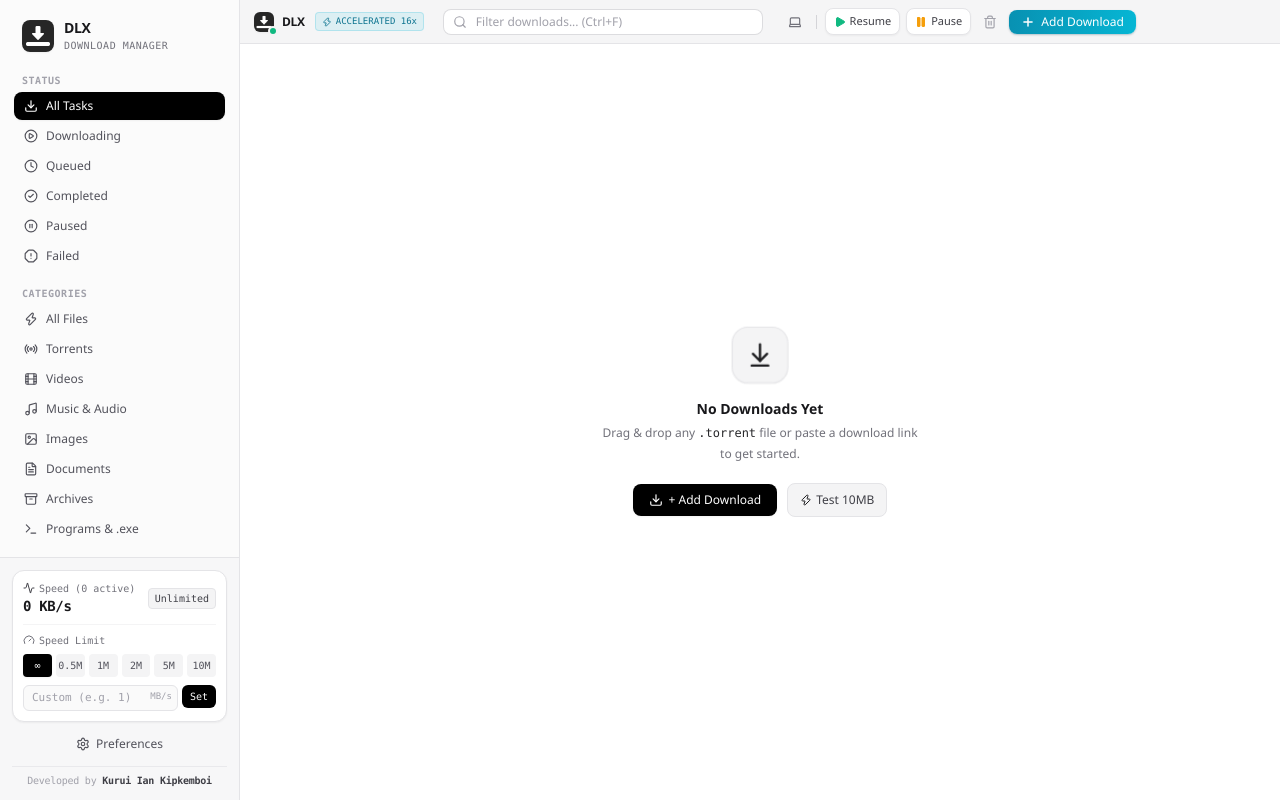
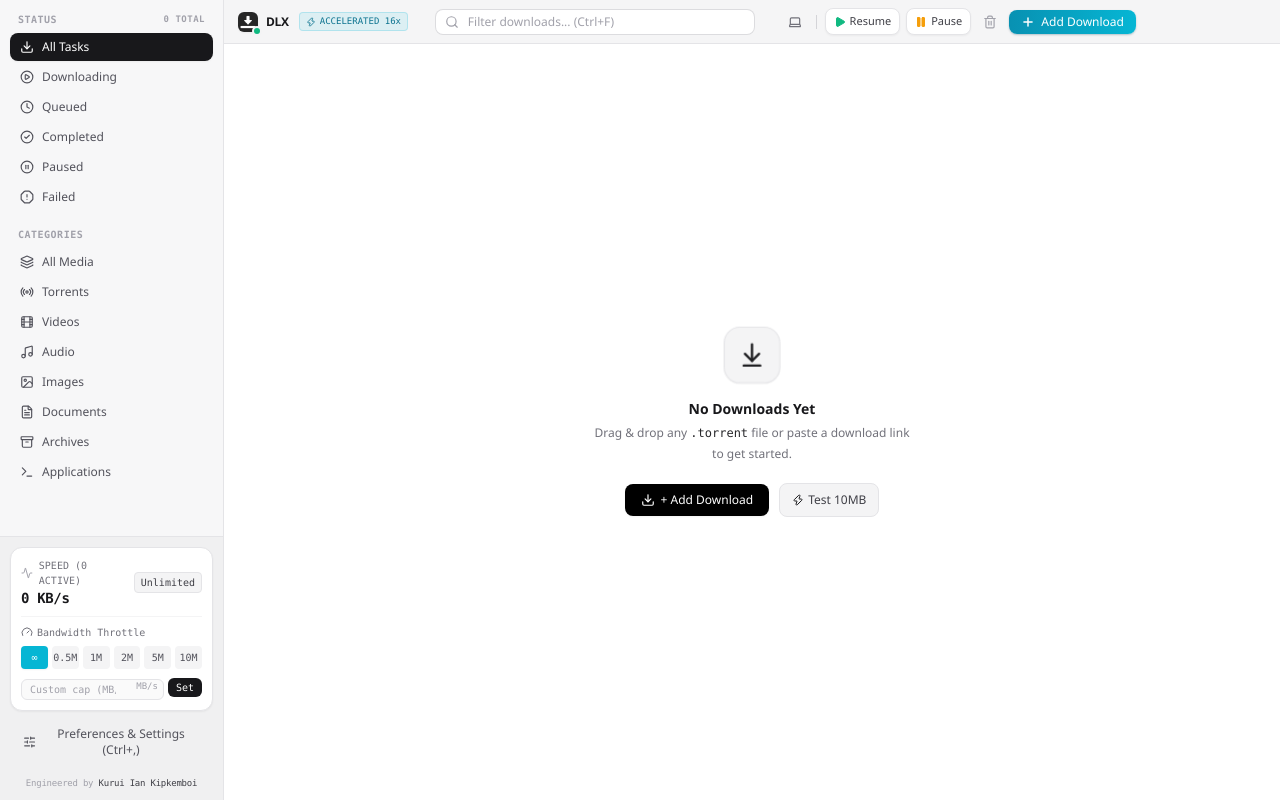
Before and after one commit to kurui-ian/Download-X, a React (Vite) app: page / in a window 1280 px wide. Built offline with nearby package versions, Linux system fonts and the light colour scheme.

Commit message:
feat(ui): enhance telemetry sidebar with real-time speed gauge and bandwidth station

```diff
--- a/src/renderer/components/Sidebar.tsx
+++ b/src/renderer/components/Sidebar.tsx
@@ -6,7 +6,7 @@ import {
   CheckCircle2,
   PauseCircle,
   AlertOctagon,
-  Zap,
+  Layers,
   Film,
   Music,
   Image,
@@ -16,7 +16,8 @@ import {
   Settings,
   Activity,
   Radio,
-  Gauge
+  Gauge,
+  SlidersHorizontal
 } from 'lucide-react';
 import { TaskCategory, TaskStatus, GlobalSpeedStats, DownloadTask } from '../types';
 import { formatSpeed } from '../utils/formatters';
@@ -110,41 +111,32 @@ export const Sidebar: React.FC<SidebarProps> = ({
   };
 
   const categoryItems: { id: TaskCategory; label: string; icon: React.ElementType }[] = [
-    { id: 'all', label: 'All Files', icon: Zap },
+    { id: 'all', label: 'All Media', icon: Layers },
     { id: 'torrent', label: 'Torrents', icon: Radio },
     { id: 'video', label: 'Videos', icon: Film },
-    { id: 'audio', label: 'Music & Audio', icon: Music },
+    { id: 'audio', label: 'Audio', icon: Music },
     { id: 'image', label: 'Images', icon: Image },
     { id: 'document', label: 'Documents', icon: FileText },
     { id: 'archive', label: 'Archives', icon: Archive },
-    { id: 'program', label: 'Programs & .exe', icon: Terminal },
+    { id: 'program', label: 'Applications', icon: Terminal },
   ];
 
   return (
-    <aside className="w-60 bg-zinc-50/80 dark:bg-black border-r border-zinc-200 dark:border-zinc-800/80 flex flex-col justify-between h-full select-none transition-colors">
-      <div className="flex flex-col flex-1 overflow-y-auto p-3.5 space-y-4">
-        {/* Minimalist Monochrome Brand Header */}
-        <div className="flex items-center gap-2.5 px-2 py-1">
-          <img
-            src="./icon.png"
-            alt="DLX"
-            className="w-8 h-8 rounded-lg shadow-sm object-contain flex-shrink-0"
-          />
-          <div>
-            <h1 className="font-bold text-sm tracking-tight text-zinc-900 dark:text-white">DLX</h1>
-            <p className="text-[10px] text-zinc-500 font-mono tracking-wider uppercase">Download Manager</p>
+    <aside className="w-56 bg-zinc-100/70 dark:bg-obsidian-900 border-r border-zinc-200 dark:border-white/5 flex flex-col justify-between h-full select-none transition-colors z-10 flex-shrink-0">
+      <div className="flex flex-col flex-1 overflow-y-auto px-2.5 py-3 space-y-4">
+        {/* Status Navigation Group */}
+        <div>
+          <div className="text-[10px] font-mono font-semibold text-zinc-400 dark:text-zinc-500 uppercase tracking-wider px-2 mb-1.5 flex items-center justify-between">
+            <span>Status</span>
+            <span className="text-[9px] text-zinc-400 dark:text-zinc-600">{tasks.length} Total</span>
           </div>
-        </div>
 
-        {/* Status Navigation */}
-        <div>
-          <div className="text-[10px] font-mono font-semibold text-zinc-400 dark:text-zinc-500 uppercase tracking-wider px-2 mb-1">
-            Status
-          </div>
-          <nav className="space-y-0.5" aria-label="Status filters">
+          <nav className="space-y-0.5" aria-label="Task Status Navigation">
             {statusItems.map((item) => {
               const Icon = item.icon;
               const isActive = currentStatus === item.id && currentCategory === 'all';
+              const isDownloadingActive = item.id === 'downloading' && item.count > 0;
+
               return (
                 <button
                   key={item.id}
@@ -152,20 +144,23 @@ export const Sidebar: React.FC<SidebarProps> = ({
                   aria-label={`Filter by ${item.label} (${item.count} tasks)`}
                   className={`w-full flex items-center justify-between px-2.5 py-1.5 rounded-lg text-xs font-medium transition-all ${
                     isActive
-                      ? 'bg-black text-white dark:bg-white dark:text-black shadow-sm'
-                      : 'text-zinc-600 dark:text-zinc-400 hover:text-black dark:hover:text-white hover:bg-zinc-200/60 dark:hover:bg-zinc-900'
+                      ? 'bg-zinc-900 text-white dark:bg-white dark:text-obsidian-950 shadow-sm'
+                      : 'text-zinc-600 dark:text-zinc-400 hover:text-zinc-900 dark:hover:text-white hover:bg-zinc-200/60 dark:hover:bg-obsidian-800/80'
                   }`}
                 >
                   <div className="flex items-center gap-2">
-                    <Icon className="w-3.5 h-3.5" />
+                    <Icon className={`w-3.5 h-3.5 ${isDownloadingActive ? 'text-cyan-500 dark:text-cyan-400' : ''}`} />
                     <span>{item.label}</span>
                   </div>
+
                   {item.count > 0 && (
                     <span
-                      className={`text-[10px] px-1.5 py-0.2 rounded-full font-mono ${
+                      className={`text-[10px] px-1.5 py-0.2 rounded-full font-mono tabular-nums ${
                         isActive
                           ? 'bg-white/20 dark:bg-black/20 text-current'
-                          : 'bg-zinc-200 dark:bg-zinc-800 text-zinc-600 dark:text-zinc-400'
+                          : isDownloadingActive
+                          ? 'bg-cyan-500/10 text-cyan-600 dark:text-cyan-400 border border-cyan-500/20'
+                          : 'bg-zinc-200 dark:bg-obsidian-800 text-zinc-600 dark:text-zinc-400'
                       }`}
                     >
                       {item.count}
@@ -177,36 +172,40 @@ export const Sidebar: React.FC<SidebarProps> = ({
           </nav>
         </div>
 
-        {/* Categories Navigation */}
+        {/* Categories Navigation Group */}
         <div>
-          <div className="text-[10px] font-mono font-semibold text-zinc-400 dark:text-zinc-500 uppercase tracking-wider px-2 mb-1">
+          <div className="text-[10px] font-mono font-semibold text-zinc-400 dark:text-zinc-500 uppercase tracking-wider px-2 mb-1.5">
             Categories
           </div>
-          <nav className="space-y-0.5">
+
+          <nav className="space-y-0.5" aria-label="Task Category Navigation">
             {categoryItems.map((cat) => {
               const Icon = cat.icon;
               const isActive = currentCategory === cat.id && currentCategory !== 'all';
               const count = categoryCounts[cat.id];
+
               return (
                 <button
                   key={cat.id}
                   onClick={() => onSelectCategory(cat.id)}
+                  aria-label={`Filter by ${cat.label} (${count} tasks)`}
                   className={`w-full flex items-center justify-between px-2.5 py-1.5 rounded-lg text-xs font-medium transition-all ${
                     isActive
-                      ? 'bg-black text-white dark:bg-white dark:text-black shadow-sm'
-                      : 'text-zinc-600 dark:text-zinc-400 hover:text-black dark:hover:text-white hover:bg-zinc-200/60 dark:hover:bg-zinc-900'
+                      ? 'bg-zinc-900 text-white dark:bg-white dark:text-obsidian-950 shadow-sm'
+                      : 'text-zinc-600 dark:text-zinc-400 hover:text-zinc-900 dark:hover:text-white hover:bg-zinc-200/60 dark:hover:bg-obsidian-800/80'
                   }`}
                 >
                   <div className="flex items-center gap-2">
                     <Icon className="w-3.5 h-3.5" />
                     <span>{cat.label}</span>
                   </div>
+
                   {count > 0 && (
                     <span
-                      className={`text-[10px] px-1.5 py-0.2 rounded-full font-mono ${
+                      className={`text-[10px] px-1.5 py-0.2 rounded-full font-mono tabular-nums ${
                         isActive
                           ? 'bg-white/20 dark:bg-black/20 text-current'
-                          : 'bg-zinc-200 dark:bg-zinc-800 text-zinc-600 dark:text-zinc-400'
+                          : 'bg-zinc-200 dark:bg-obsidian-800 text-zinc-600 dark:text-zinc-400'
                       }`}
                     >
                       {count}
@@ -219,32 +218,32 @@ export const Sidebar: React.FC<SidebarProps> = ({
         </div>
       </div>
 
-      {/* Footer / Speed Meter, Speed Limiter & Settings */}
-      <div className="p-3 border-t border-zinc-200 dark:border-zinc-800/80 bg-zinc-100/50 dark:bg-zinc-950 space-y-2">
-        {/* Speed Meter & Speed Limiter Card */}
-        <div className="p-2.5 bg-white dark:bg-zinc-900 rounded-xl border border-zinc-200 dark:border-zinc-800 shadow-sm space-y-2">
+      {/* Bottom Technical Telemetry & Speed Station */}
+      <div className="p-2.5 border-t border-zinc-200 dark:border-white/5 bg-zinc-200/40 dark:bg-obsidian-950/80 space-y-2">
+        {/* Speedometer Telemetry Card */}
+        <div className="p-2.5 bg-white dark:bg-obsidian-900 rounded-xl border border-zinc-200 dark:border-white/10 shadow-sm space-y-2">
           <div className="flex items-center justify-between">
             <div>
-              <div className="flex items-center gap-1 text-[10px] font-mono text-zinc-500">
-                <Activity className="w-3 h-3 text-zinc-700 dark:text-zinc-300" />
-                <span>Speed ({speedStats.activeCount} active)</span>
+              <div className="flex items-center gap-1.5 text-[10px] font-mono text-zinc-500 dark:text-zinc-400">
+                <Activity className={`w-3 h-3 ${speedStats.totalSpeed > 0 ? 'text-cyan-500 animate-pulse' : 'text-zinc-400'}`} />
+                <span>SPEED ({speedStats.activeCount} ACTIVE)</span>
               </div>
-              <div className="font-mono text-sm font-bold text-zinc-900 dark:text-white tracking-tight">
+              <div className="font-mono tabular-nums text-sm font-bold text-zinc-900 dark:text-zinc-100 tracking-tight">
                 {formatSpeed(speedStats.totalSpeed)}
               </div>
             </div>
 
-            <span className="text-[10px] font-mono px-1.5 py-0.5 rounded bg-zinc-100 dark:bg-zinc-800 text-zinc-700 dark:text-zinc-300 border border-zinc-200 dark:border-zinc-700">
-              {currentLimitMb > 0 ? `Cap: ${currentLimitMb} MB/s` : 'Unlimited'}
+            <span className="text-[10px] font-mono px-1.5 py-0.5 rounded bg-zinc-100 dark:bg-obsidian-800 text-zinc-700 dark:text-zinc-300 border border-zinc-200 dark:border-white/5">
+              {currentLimitMb > 0 ? `Cap: ${currentLimitMb}M` : 'Unlimited'}
             </span>
           </div>
 
-          {/* Speed Limiter Section */}
-          <div className="pt-2 border-t border-zinc-100 dark:border-zinc-800/80 space-y-1.5">
-            <div className="flex items-center justify-between text-[10px] font-mono text-zinc-500">
+          {/* Speed Limiter Throttle */}
+          <div className="pt-2 border-t border-zinc-100 dark:border-white/5 space-y-1.5">
+            <div className="flex items-center justify-between text-[10px] font-mono text-zinc-500 dark:text-zinc-400">
               <span className="flex items-center gap-1">
                 <Gauge className="w-3 h-3" />
-                <span>Speed Limit</span>
+                <span>Bandwidth Throttle</span>
               </span>
               {currentLimitMb > 0 && (
                 <button
@@ -253,19 +252,20 @@ export const Sidebar: React.FC<SidebarProps> = ({
                     onUpdateSpeedLimit(0);
                     setCustomMbInput('');
                   }}
-                  className="text-[10px] text-zinc-500 hover:text-black dark:hover:text-white underline"
+                  className="text-[10px] text-cyan-600 dark:text-cyan-400 hover:underline"
                 >
-                  Reset
+                  Clear Cap
                 </button>
               )}
             </div>
 
-            {/* Preset Speed Cap Buttons */}
-            <div className="grid grid-cols-6 gap-1">
+            {/* Speed Preset Chips */}
+            <div className="grid grid-cols-6 gap-1" role="group" aria-label="Speed limit presets">
               {SPEED_PRESETS.map((preset) => {
                 const isSelected = preset.mbps === 0
                   ? currentLimitMb === 0
                   : Math.abs(currentLimitMb - preset.mbps) < 0.01;
+
                 return (
                   <button
                     key={preset.label}
@@ -275,10 +275,10 @@ export const Sidebar: React.FC<SidebarProps> = ({
                       onUpdateSpeedLimit(preset.mbps > 0 ? Math.round(preset.mbps * 1024 * 1024) : 0);
                       setCustomMbInput(preset.mbps > 0 ? String(preset.mbps) : '');
                     }}
-                    className={`py-1 rounded text-[10px] font-mono font-medium transition-all ${
+                    className={`py-1 rounded text-[10px] font-mono tabular-nums font-medium transition-all ${
                       isSelected
-                        ? 'bg-black text-white dark:bg-white dark:text-black shadow-sm'
-                        : 'bg-zinc-100 dark:bg-zinc-800 text-zinc-600 dark:text-zinc-400 hover:text-black dark:hover:text-white'
+                        ? 'bg-cyan-500 text-white shadow-sm'
+                        : 'bg-zinc-100 dark:bg-obsidian-800 text-zinc-600 dark:text-zinc-400 hover:text-zinc-900 dark:hover:text-white'
                     }`}
                   >
                     {preset.label}
@@ -287,7 +287,7 @@ export const Sidebar: React.FC<SidebarProps> = ({
               })}
             </div>
 
-            {/* Custom MB/s Input */}
+            {/* Custom Input */}
             <form onSubmit={handleApplyCustomMb} className="flex items-center gap-1">
               <div className="relative flex-1">
                 <input
@@ -296,8 +296,9 @@ export const Sidebar: React.FC<SidebarProps> = ({
                   min="0"
                   value={customMbInput}
                   onChange={(e) => setCustomMbInput(e.target.value)}
-                  placeholder="Custom (e.g. 1)"
-                  className="w-full bg-zinc-50 dark:bg-zinc-950 border border-zinc-200 dark:border-zinc-800 focus:border-black dark:focus:border-white rounded-md pl-2 pr-8 py-1 text-[11px] font-mono text-zinc-900 dark:text-zinc-100 placeholder-zinc-400 outline-none"
+                  placeholder="Custom cap (MB/s)"
+                  aria-label="Custom speed limit in megabytes per second"
+                  className="w-full bg-zinc-50 dark:bg-obsidian-950 border border-zinc-200 dark:border-white/10 focus:border-cyan-500 rounded-md pl-2 pr-8 py-0.5 text-[10px] font-mono tabular-nums text-zinc-900 dark:text-zinc-100 placeholder-zinc-400 outline-none"
                 />
                 <span className="absolute right-1.5 top-1/2 -translate-y-1/2 text-[9px] font-mono text-zinc-400 pointer-events-none">
                   MB/s
@@ -305,7 +306,7 @@ export const Sidebar: React.FC<SidebarProps> = ({
               </div>
               <button
                 type="submit"
-                className="px-2 py-1 bg-black dark:bg-white text-white dark:text-black rounded-md text-[10px] font-mono font-medium hover:opacity-90 transition-opacity"
+                className="px-2 py-0.5 bg-zinc-900 dark:bg-white text-white dark:text-zinc-900 rounded-md text-[10px] font-mono font-medium hover:opacity-90 transition-opacity"
               >
                 Set
               </button>
@@ -313,22 +314,19 @@ export const Sidebar: React.FC<SidebarProps> = ({
           </div>
         </div>
 
-        {/* Preferences button */}
+        {/* Preferences Button */}
         <button
           onClick={onOpenSettings}
-          className="w-full flex items-center justify-center gap-1.5 px-3 py-1.5 rounded-lg text-xs font-medium text-zinc-600 dark:text-zinc-400 hover:text-black dark:hover:text-white hover:bg-zinc-200/60 dark:hover:bg-zinc-900 transition-all"
+          className="w-full flex items-center justify-center gap-1.5 px-3 py-1.5 rounded-lg text-xs font-medium text-zinc-600 dark:text-zinc-400 hover:text-zinc-900 dark:hover:text-white hover:bg-zinc-200/60 dark:hover:bg-obsidian-800 transition-all border border-transparent hover:border-zinc-300 dark:hover:border-white/10"
         >
-          <Settings className="w-3.5 h-3.5" />
-          <span>Preferences</span>
+          <SlidersHorizontal className="w-3.5 h-3.5" />
+          <span>Preferences & Settings (Ctrl+,)</span>
         </button>
 
-        {/* Developer Attribution */}
-        <div className="pt-1.5 border-t border-zinc-200/70 dark:border-zinc-800/70 text-center">
-          <p className="text-[10px] font-mono text-zinc-400 dark:text-zinc-500 tracking-tight">
-            Developed by{' '}
-            <span className="font-semibold text-zinc-700 dark:text-zinc-300">
-              Kurui Ian Kipkemboi
-            </span>
+        {/* Attribution Footnote */}
+        <div className="pt-1 text-center">
+          <p className="text-[9px] font-mono text-zinc-400 dark:text-zinc-500 tracking-tight">
+            Engineered by <span className="text-zinc-700 dark:text-zinc-300 font-medium">Kurui Ian Kipkemboi</span>
           </p>
         </div>
       </div>
```
